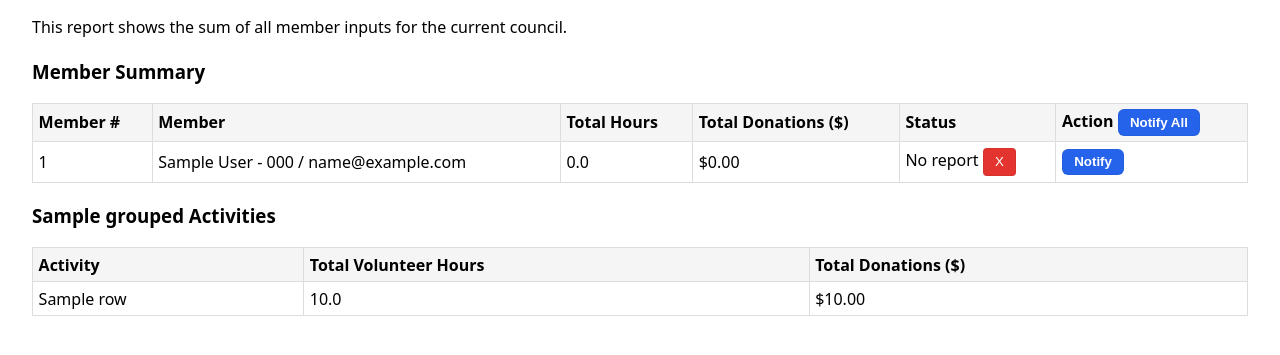
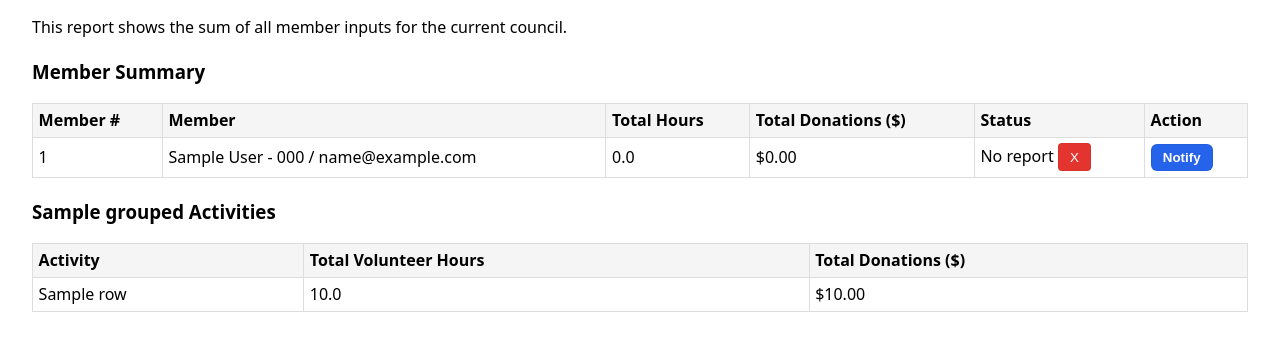
Before and after one commit to jcarter62/survey1728, a Python web app: template templates/admin/report.html in a window 1280 px wide. Shown: the part 134-489 px from the top of the page. Run offline with Jinja, Linux system fonts and the light colour scheme; the template is opened without the code that fills it: most values are stand-ins (such as "Sample title", 1, 10 or a date in 2020).

Commit message:
minor change

```diff
--- a/templates/admin/report.html
+++ b/templates/admin/report.html
@@ -33,7 +33,7 @@
         <th>Total Donations ($)</th>
         <th>Status</th>
           <th>Action
-          <button class="btn-primary" onclick="sendNotification_to_all();">Notify All</button>
+<!--          <button class="btn-primary" onclick="sendNotification_to_all();" disabled="True" >Notify All</button>-->
           </th>
       </tr>
     </thead>
```
